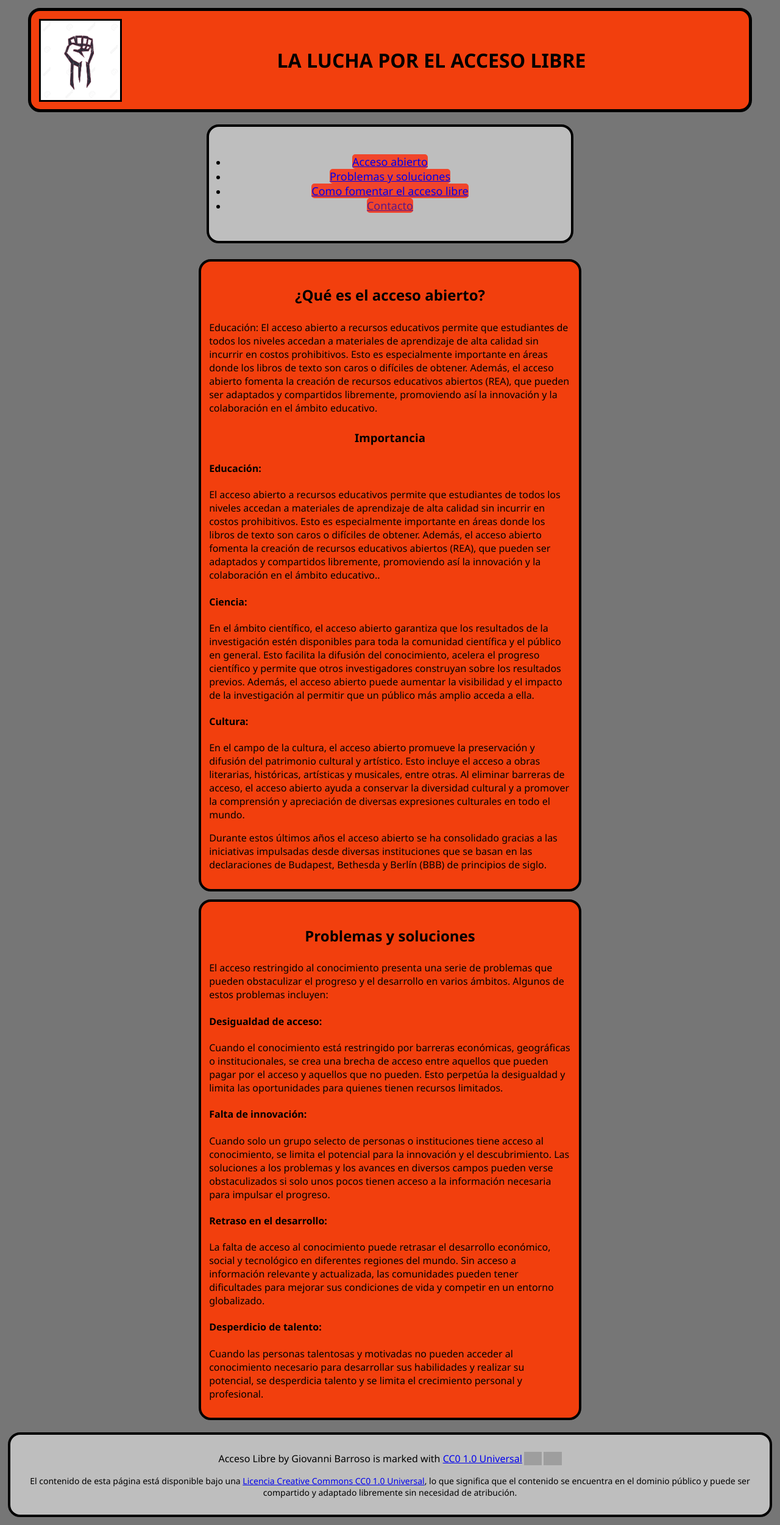
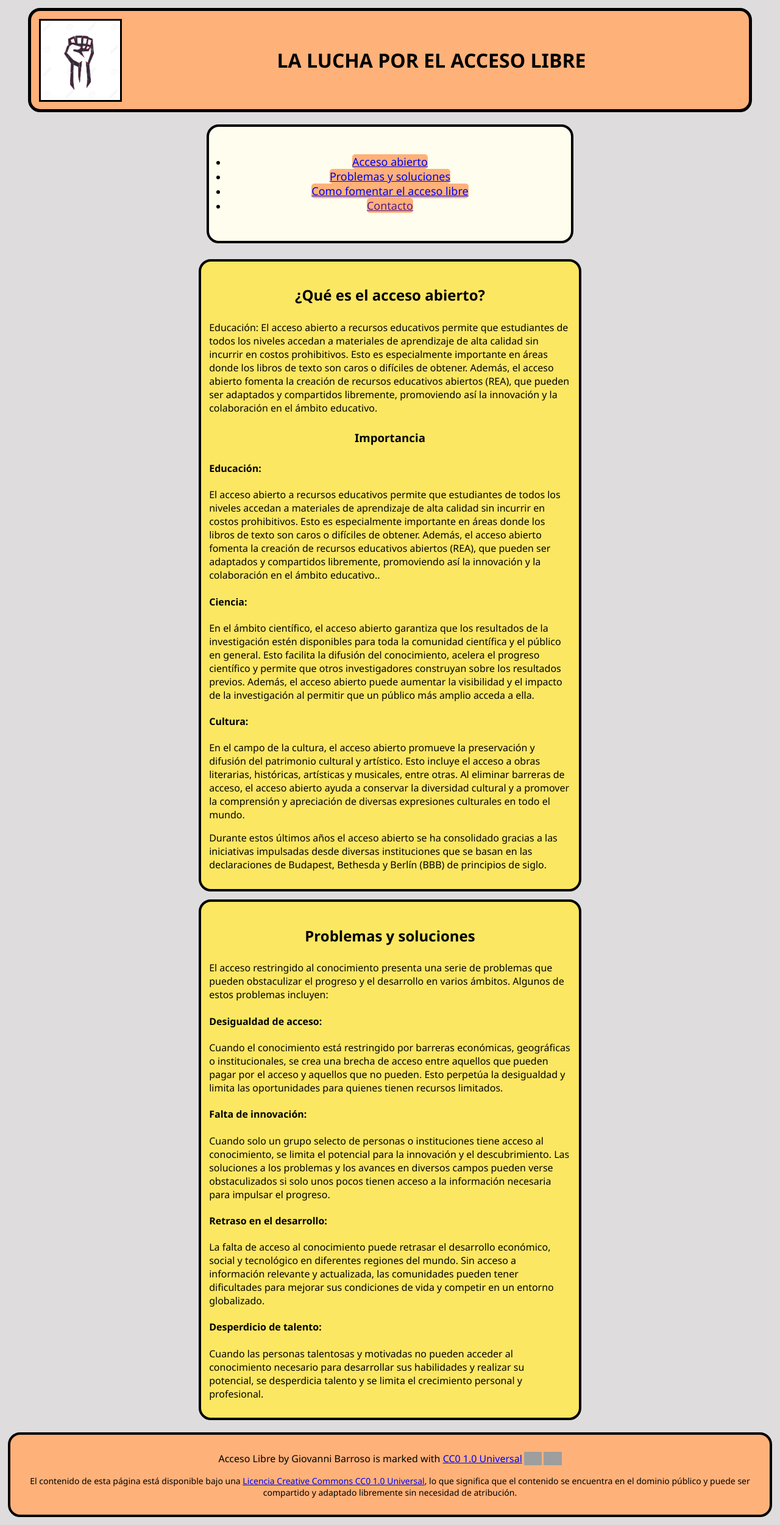
Before and after one commit to GiovanniBarroso/CC-Acceso-abierto, a plain HTML site: page index.html in a window 1280 px wide. Shown: the whole page at 61% size. Drawn offline with Linux system fonts and the light colour scheme; grey boxes are pictures that could not be loaded.

Commit message:
Cambio colores

```diff
--- a/css/Style.css
+++ b/css/Style.css
@@ -1,6 +1,6 @@
 body {
     margin: 0%;
-    background-color: rgb(118, 118, 118);
+    background-color: rgb(222, 220, 220);
     font-family: 'Segoe UI', Tahoma, Geneva, Verdana, sans-serif;
 }
 
@@ -22,7 +22,7 @@ header {
     grid-template-columns: auto 1fr;
     align-items: center;
     text-align: center;
-    background-color: rgb(242, 63, 13);
+    background-color: #FFB17A;
     border-radius: 20px;
     padding: 1%;
     border: 5px solid black;
@@ -41,7 +41,7 @@ nav {
     grid-area: nav;
     margin: 3%;
     border-radius: 20px;
-    background-color: rgb(190, 190, 190);
+    background-color: #FFFDED;
     padding: 2%;
 }
 
@@ -56,7 +56,7 @@ nav a {
     border-radius: 20px;
     margin-top: 1%;
     grid-area: sec1;
-    background-color: rgb(242, 63, 13);
+    background-color: #FCE762;
     padding: 2%;
 }
 
@@ -66,7 +66,7 @@ nav a {
     border-radius: 20px;
     margin-top: 1%;
     grid-area: sec2;
-    background-color: rgb(242, 63, 13);
+    background-color: #FCE762;
     padding: 2%;
 }
 
@@ -81,7 +81,7 @@ footer {
     border-radius: 20px;
     margin: 1%;
     grid-area: footer;
-    background-color: rgb(190, 190, 190);
+    background-color: #FFB17A;
     text-align: center;
     padding: 1%;
 }
@@ -104,29 +104,31 @@ li {
     display: block;
     margin: 0 auto;
     padding: 10px 20px;
-    background-color: rgb(190, 190, 190);
-    color: #000000;
+    background-color: #707070;
+    /* Botón oscuro */
+    color: #FFFFFF;
     border-radius: 5px;
     cursor: pointer;
     transition: background-color 0.3s;
 }
 
 #btnVolver:hover {
-    background-color: rgb(124, 124, 124);
+    background-color: #000000;
+    /* Hover más oscuro */
 }
 
 #anclas {
-
     border-radius: 5px;
-    background-color: rgb(241, 69, 43);
+    background-color: #FFB17A;
+    /* Ancla cálida */
     transition: 0.3s;
     cursor: pointer;
 }
 
 #anclas:hover {
-    background-color: rgb(236, 121, 68);
+    background-color: #f09d43;
+    /* Hover más claro */
 }
-
 
 /* FORMATO PARA TABLET */
 @media only screen and (min-width: 481px) and (max-width: 1024px) {
@@ -158,13 +160,11 @@ li {
         min-width: 90%;
         grid-column: 1 / span 4;
         justify-self: center;
-
     }
 
     nav {
         text-align: center;
         grid-column: 2 / span 2;
-
     }
 
     #sec1 {
@@ -174,5 +174,4 @@ li {
     #sec2 {
         grid-column: 2 / span 2;
     }
-
 }
```
